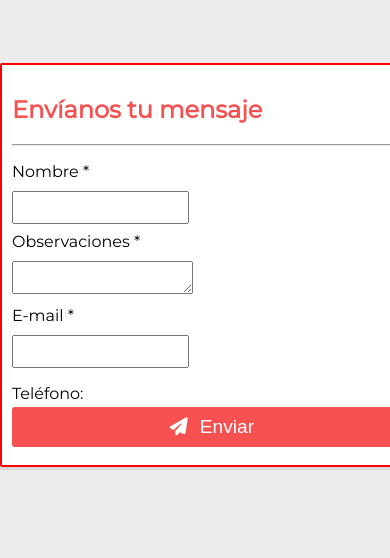
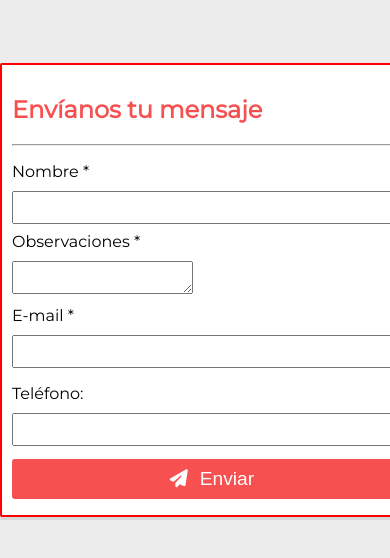
Before and after one commit to mauritio98/opentiendas-form, a plain HTML site: page index.html in a window 390 px wide. Shown: the part 62-620 px from the top of the page. Drawn offline with Linux system fonts and the light colour scheme.

Commit message:
inprogress

```diff
--- a/styles.css
+++ b/styles.css
@@ -93,6 +93,9 @@ form ul li input {
 }
 
 @media (max-width: 600px){
+    form{
+        height: 430px;
+    }
     form ul .obser {
         float: left;
         position: relative;
@@ -101,7 +104,11 @@ form ul li input {
     textarea#obs{
         height: 27px;
     }
-    /* form ul li .btn {
-
-    } */
+    form ul li .btn {
+        position: relative;
+        top: -3px;
+    }
+    form ul li input {
+        width: 98%;
+    }
 }
```
